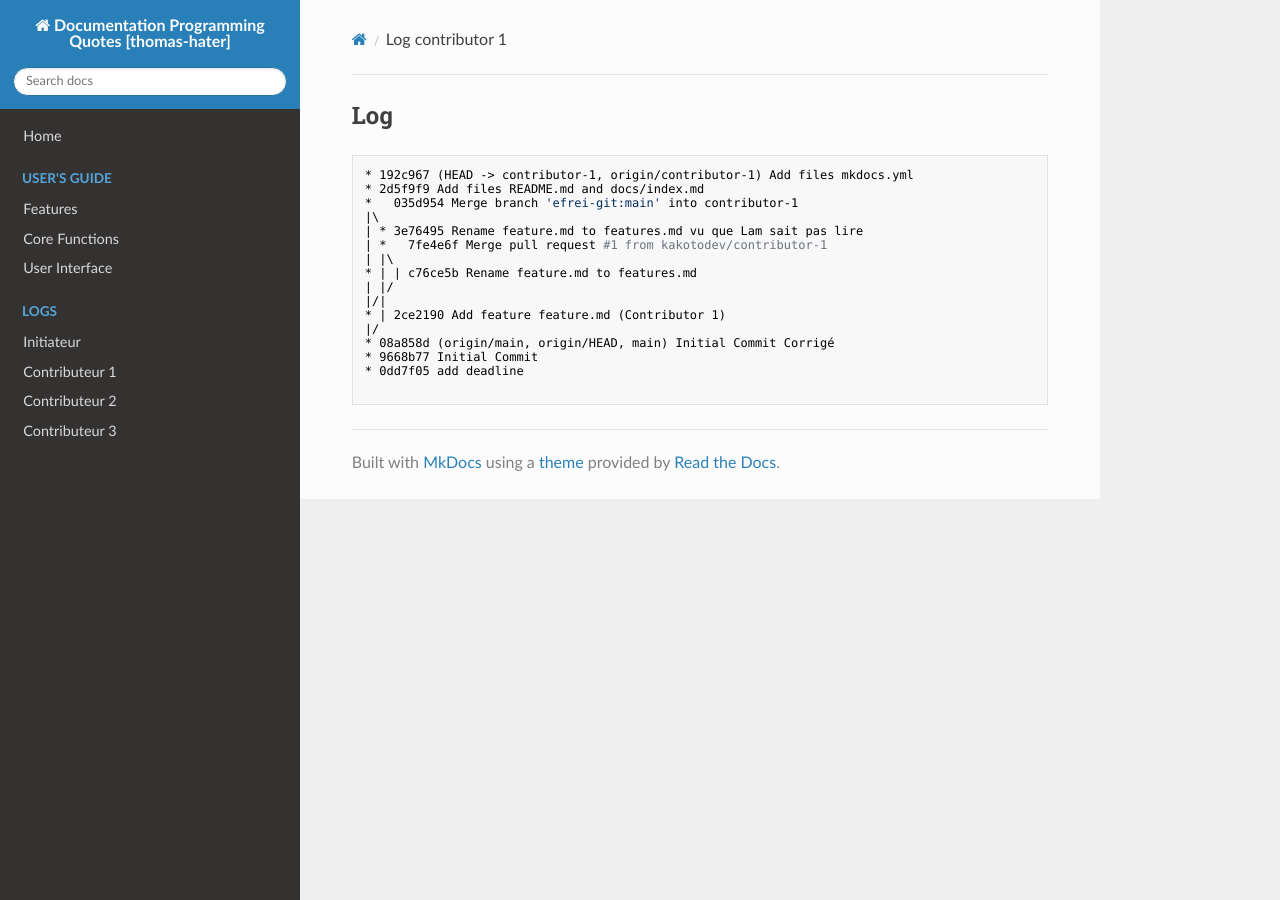
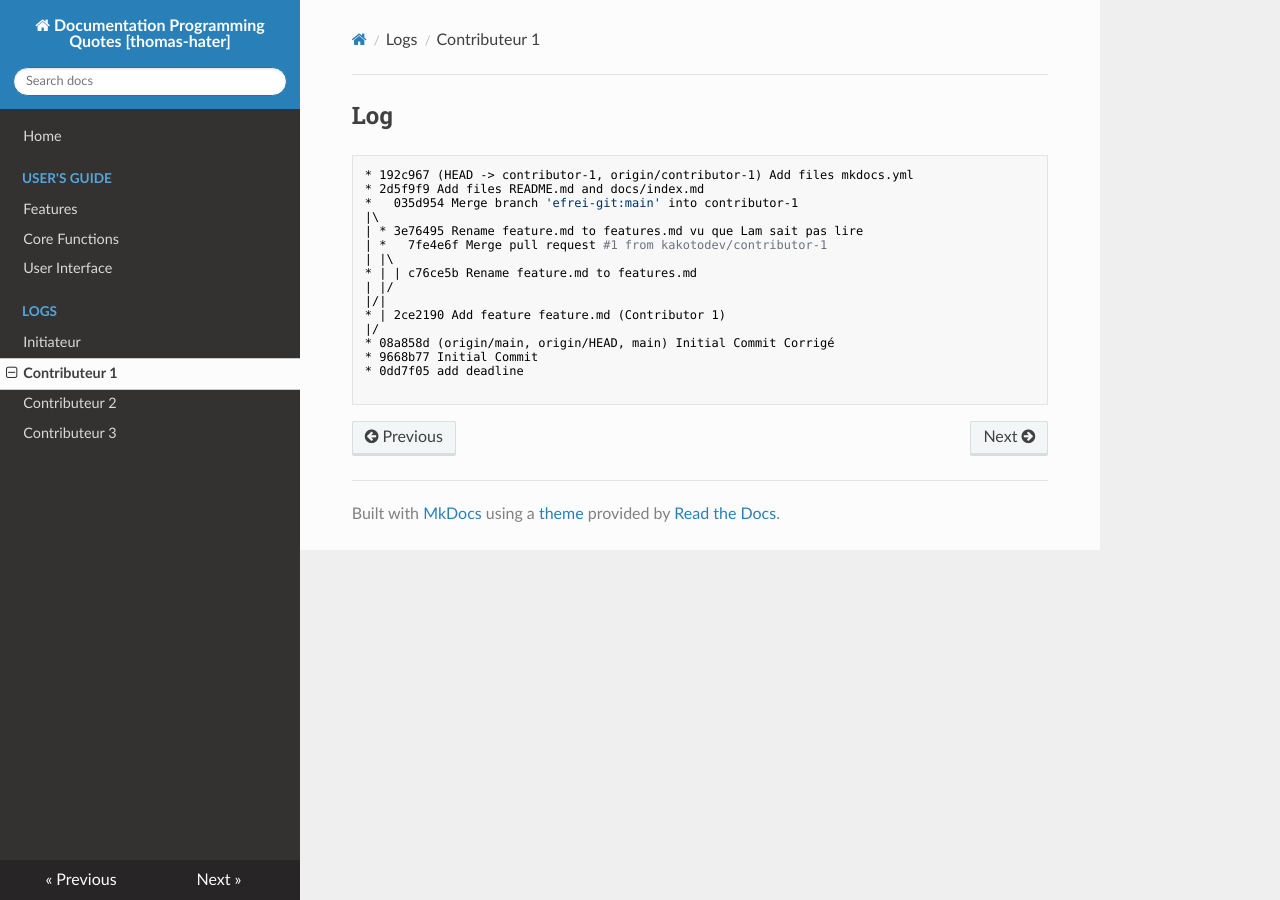
Before and after one commit to efrei-git/quotes-docs-thomas-hater, an MkDocs documentation site: the page built from docs/logs/log-contributor-1.md, in a window 1280 px wide. Built offline with MkDocs 1.6.1, drawn with Linux system fonts in a browser that asks for light colours; nearby versions of some CDN libraries; some of the changed lines change nothing that is shown.

Commit message:
Update mkdocs.yml

```diff
--- a/mkdocs.yml
+++ b/mkdocs.yml
@@ -7,9 +7,9 @@
       - Core Functions: features/functions.md
       - User Interface: features/user-interface.md
   - Logs:
-      - Initiateur: docs/logs/log-initiateur.md
-      - Contributeur 1: docs/logs/log-contributor-1.md
-      - Contributeur 2: docs/logs/log-contributeur-2.md
-      - Contributeur 3: docs/logs/log-contributor-3.md
+      - Initiateur: logs/log-initiateur.md
+      - Contributeur 1: logs/log-contributor-1.md
+      - Contributeur 2: logs/log-contributeur-2.md
+      - Contributeur 3: logs/log-contributor-3.md
 
 theme: readthedocs
```
